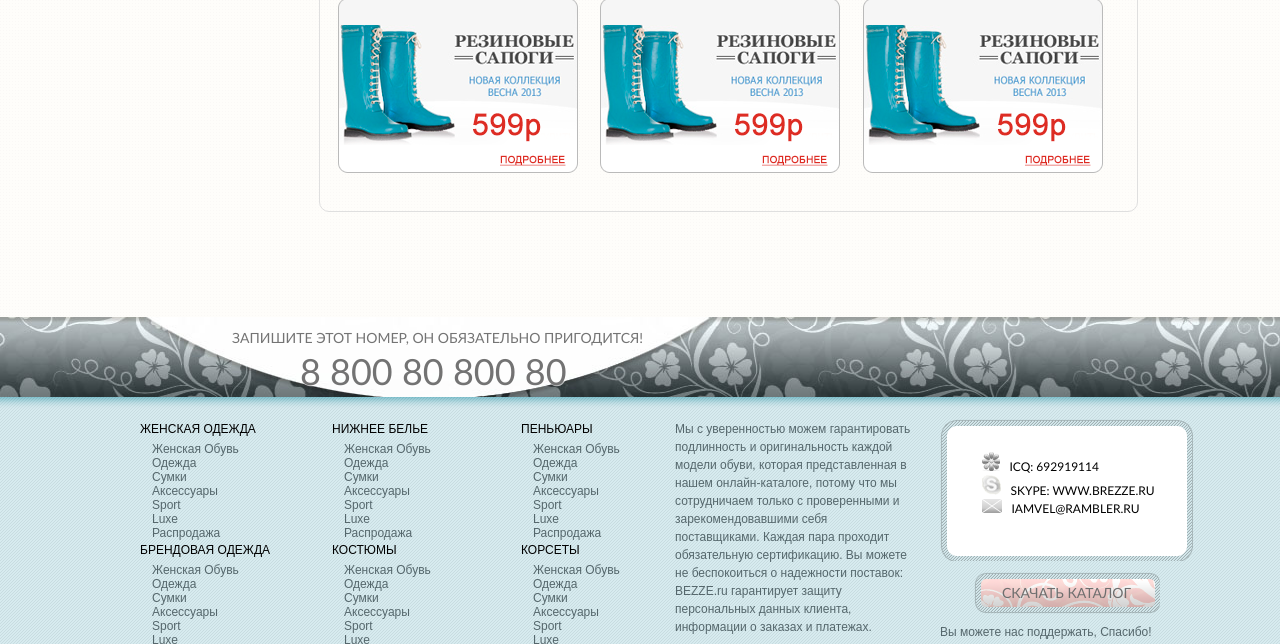
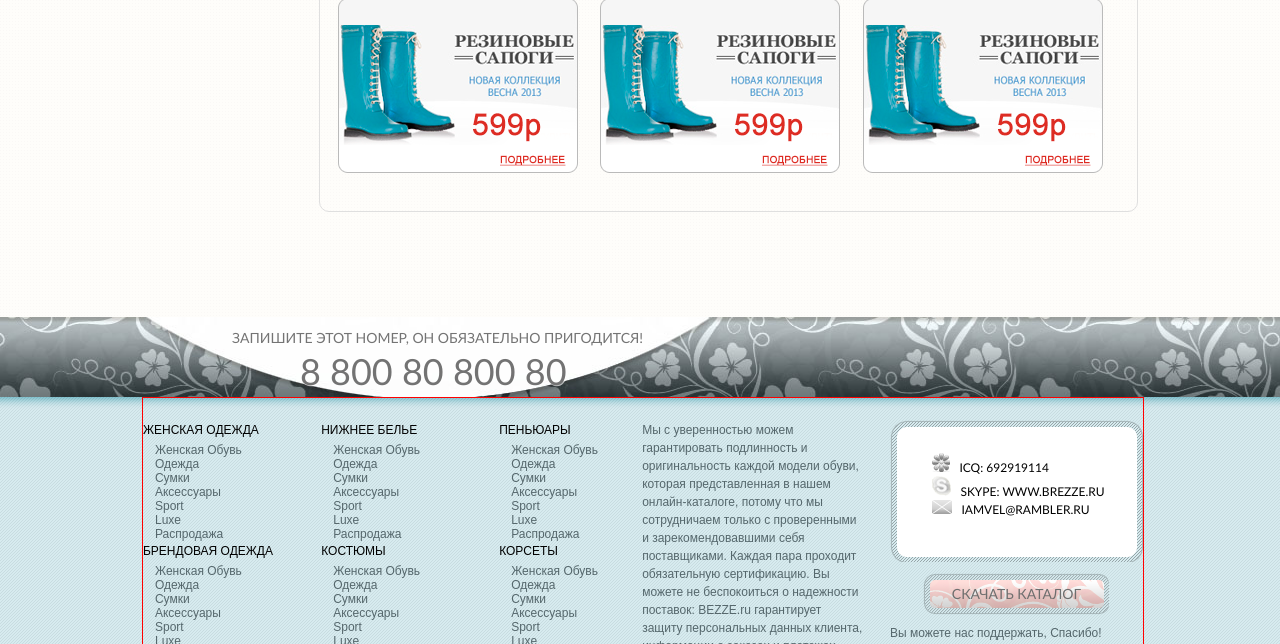
Before and after one commit to 3BEPbE/verstka2, a website: page app/index.html in a window 1280 px wide. Shown: the part 1783-2427 px from the top of the page. Drawn offline with Linux system fonts and the light colour scheme.

Commit message:
some edit

```diff
--- a/app/index.html
+++ b/app/index.html
@@ -224,6 +224,7 @@
             <span class="block__foot_number">8 800 80 800 80</span>
         </div>
         <footer class="footer">
+            <div class="footer__wrapper_info">
                 <div class="footer_list_left">
                     <span class="footer_list_h2">Женская одежда</span>
                         <ul>
@@ -317,6 +318,7 @@
                         <a href="#"><img src="img/icons/youtube.png" class="footer_social_icons" alt=""></a>
                     </div>
                 </div>
+            </div>
             <div class="footer__line"></div>
             <div class="footer_bottom_text">
                     <span class="bottom_text_theme">Copyright 2013 © bezze.ru - оптовый интернет-магазин женской одежды,
--- a/app/sass/main.scss
+++ b/app/sass/main.scss
@@ -395,10 +395,16 @@ body {
     height: 393px;
     background: url('../img/footer_bottom.png');
 }
+.footer__wrapper_info {
+    display: flex;
+    width: 62.5em;
+    margin-left: auto;
+    margin-right: auto;
+    border: 1px solid red;
+}
 
 .footer_list_left {
     margin-top: 22px;
-    margin-left: 140px;
     width: 192px;
     height: 250px;
 }
```
Also changed, not shown: app/css/main.css, 1 other file. Lines whose indentation alone changed are shown as unchanged.
